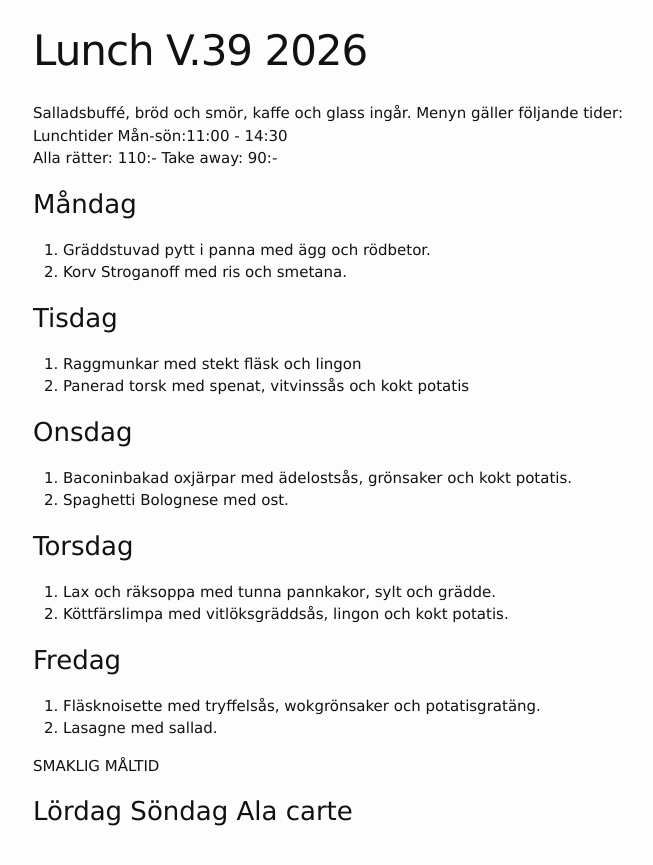
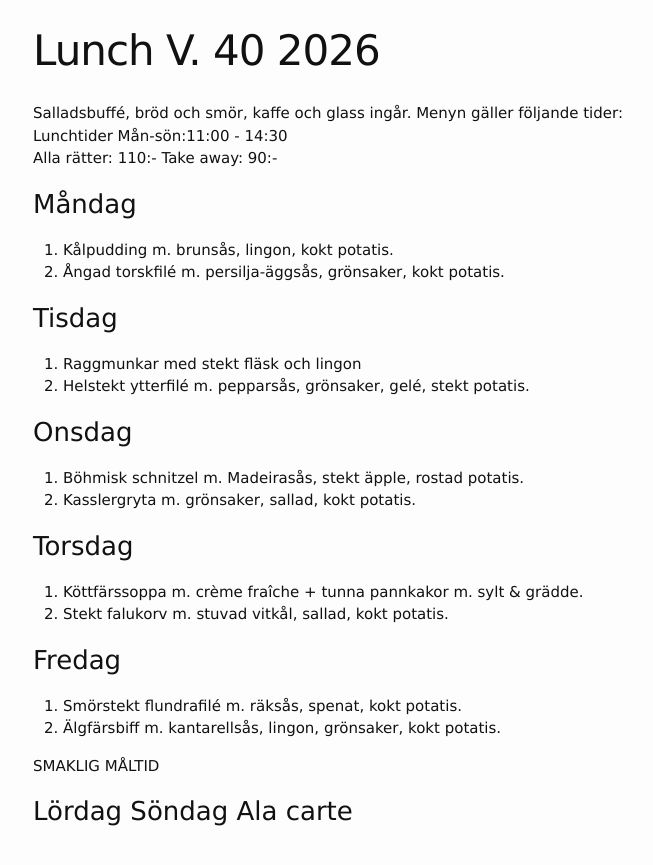
Before and after one commit to FarInn62/farinn62.github.io, a Jekyll site: the page built from lunch.md, in a window 1280 px wide. Shown: the top 865 px of the page, without its empty margins (237-890 px from the left). Built offline with Jekyll 4.4.1, drawn with Linux system fonts in a browser that asks for light colours.

Commit message:
Update lunch.md

```diff
--- a/lunch.md
+++ b/lunch.md
@@ -1,6 +1,6 @@
 ---
 layout: foodmenu
-title: Lunch V.39 2026
+title: Lunch V. 40 2026
 permalink: /lunch/
 published: true
 ---
@@ -11,28 +11,28 @@ Alla rätter: 110:- Take away: 90:-
 
 ### Måndag
 
-1. Gräddstuvad pytt i panna med ägg och rödbetor.
-2. Korv Stroganoff med ris och smetana.
+1. Kålpudding m. brunsås, lingon, kokt potatis.
+2. Ångad torskfilé m. persilja-äggsås, grönsaker, kokt potatis.
 
 ### Tisdag
 
 1. Raggmunkar med stekt fläsk och lingon
-2. Panerad torsk med spenat, vitvinssås och kokt potatis
+2. Helstekt ytterfilé m. pepparsås, grönsaker, gelé, stekt potatis.
 
 ### Onsdag
 
-1. Baconinbakad oxjärpar med ädelostsås, grönsaker och kokt potatis.
-2. Spaghetti Bolognese med ost.
+1. Böhmisk schnitzel m. Madeirasås, stekt äpple, rostad potatis.
+2. Kasslergryta m. grönsaker, sallad, kokt potatis.
 
 ### Torsdag
 
-1. Lax och räksoppa med tunna pannkakor, sylt och grädde.
-2. Köttfärslimpa med vitlöksgräddsås, lingon och kokt potatis.
+1. Köttfärssoppa m. crème fraîche + tunna pannkakor m. sylt & grädde.
+2. Stekt falukorv m. stuvad vitkål, sallad, kokt potatis.
 
 ### Fredag
-1.  Fläsknoisette med tryffelsås, wokgrönsaker och potatisgratäng.
-2.  Lasagne med sallad.
+
+1.  Smörstekt flundrafilé m. räksås, spenat, kokt potatis.
+2.  Älgfärsbiff m. kantarellsås, lingon, grönsaker, kokt potatis.
 
 SMAKLIG MÅLTID
-
 ### Lördag Söndag Ala carte
```
